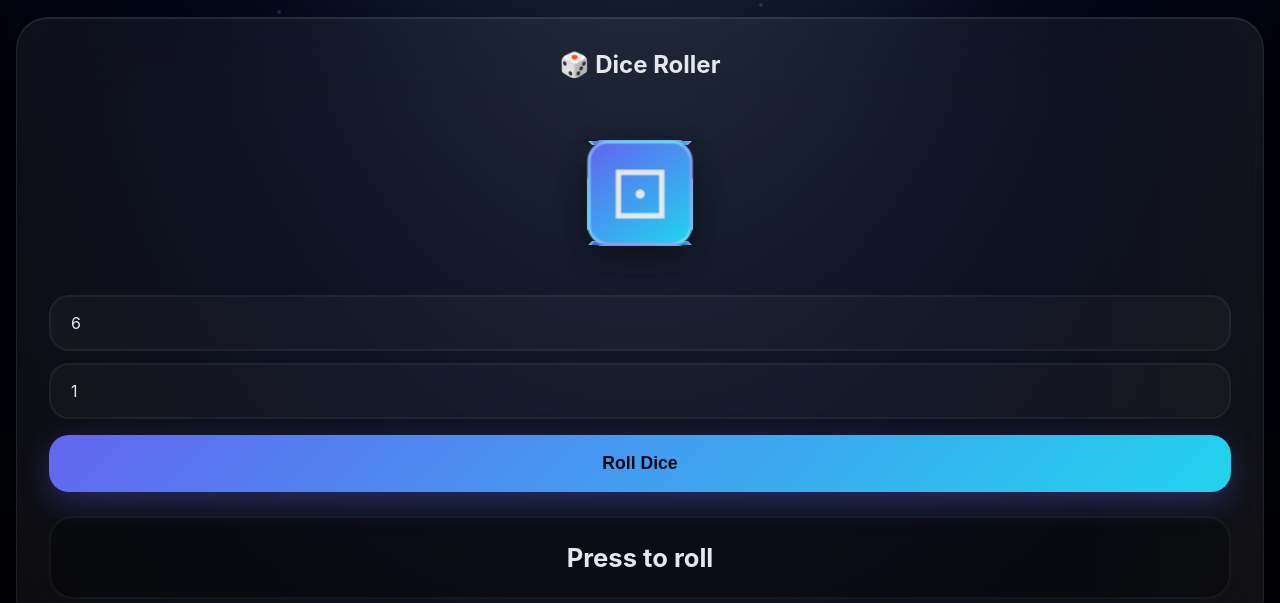
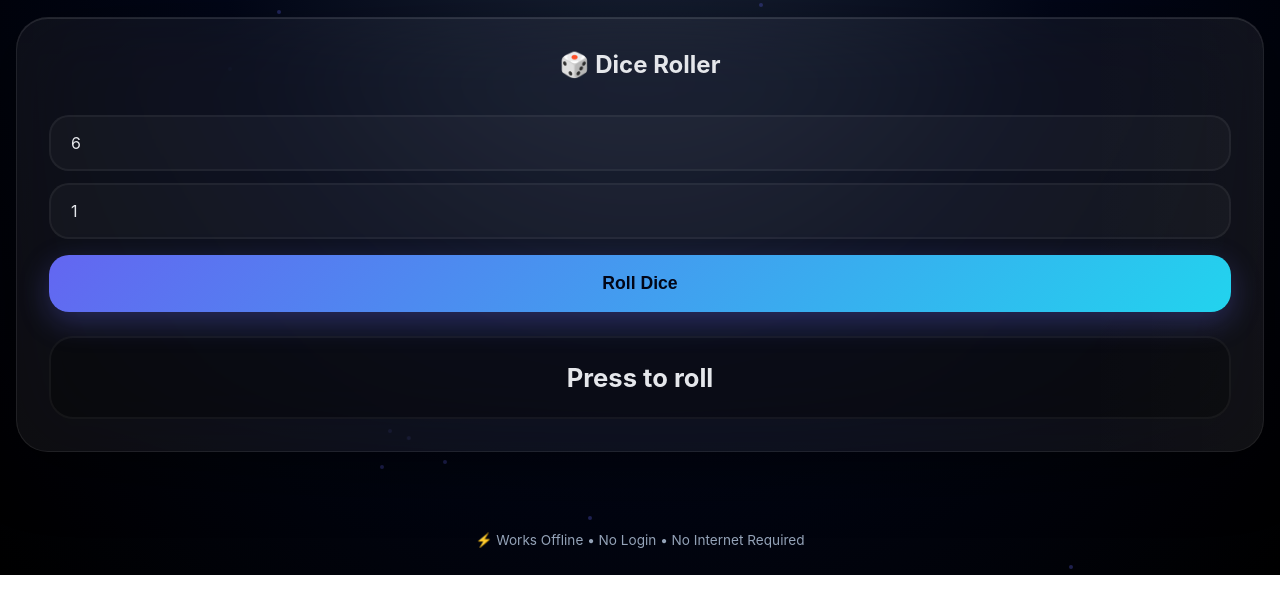
Before and after one commit to parthdeshmukh1911/Gamemate, a plain HTML site: page index.html in a window 1280 px wide. Shown: the part 225-828 px from the top of the page. After the commit the page ends 800 px from the top, so only its background shows below. Drawn offline with Linux system fonts and the light colour scheme.

Commit message:
Dice changes

```diff
--- a/index.html
+++ b/index.html
@@ -41,22 +41,18 @@
 <section id="dice" class="section active">
   <div class="card">
     <h2>🎲 Dice Roller</h2>
-      <div class="dice-container">
-        <div class="dice" id="dice3d">
-          <div class="face front">⚀</div>
-          <div class="face back">⚁</div>
-          <div class="face right">⚂</div>
-          <div class="face left">⚃</div>
-          <div class="face top">⚄</div>
-          <div class="face bottom">⚅</div>
-        </div>
-      </div>
-      <input type="number" id="diceSides" placeholder="Dice sides (e.g. 6, 20)" value="6" />
-      <input type="number" id="diceCount" placeholder="Number of dice (default 1)" value="1" />
+
+    <input type="number" id="diceSides" placeholder="Dice sides (e.g. 6, 20)" value="6" min="2" />
+    <input type="number" id="diceCount" placeholder="Number of dice (default 1)" value="1" min="1" max="10" />
+
     <button class="action-btn" onclick="rollDice()">
       <span>Roll Dice</span>
       <div class="btn-glow"></div>
     </button>
+
+    <!-- Simple dice display area -->
+    <div id="diceDisplay" class="dice-display"></div>
+
     <div id="diceResult" class="result">Press to roll</div>
   </div>
 </section>
```
Lines whose indentation alone changed are shown as unchanged.
